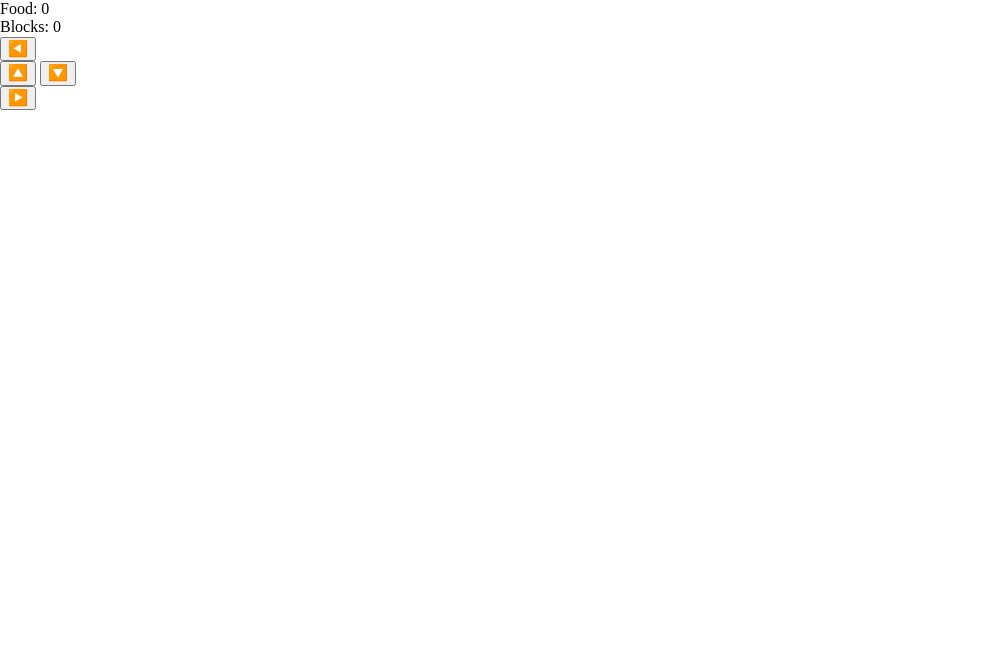
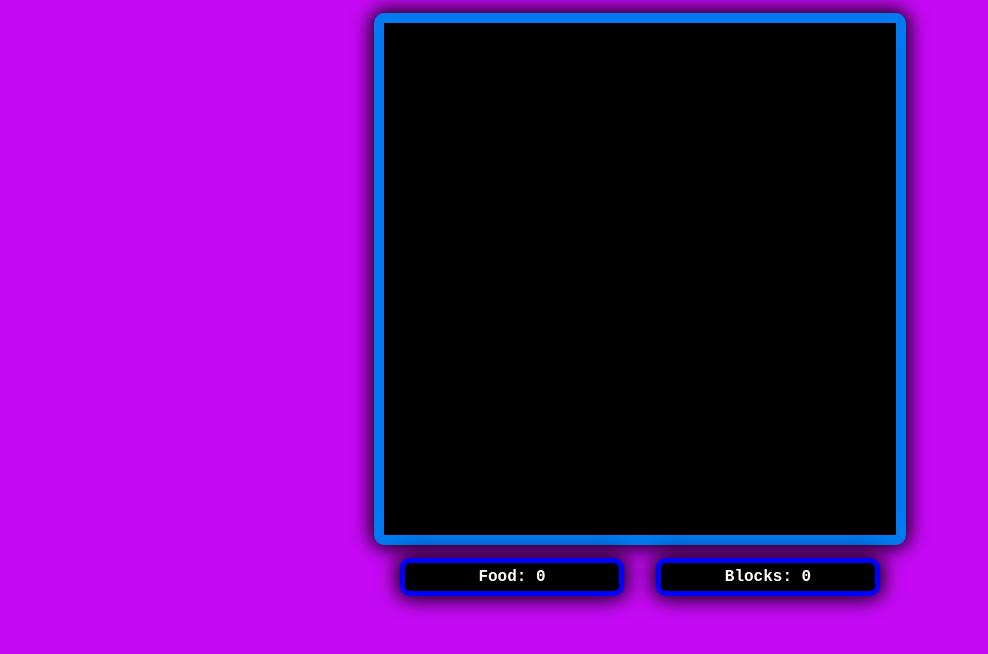
Before and after one commit to kokomoecode/snakeGame, a plain HTML site: page index.html in a window 1280 px wide. Shown: the whole page, without its empty margins (0-988 px from the left). Drawn offline with Linux system fonts and the light colour scheme.

Commit message:
second commit

```diff
--- a/css/style.css
+++ b/css/style.css
@@ -1,38 +1,57 @@
-/* Box Model Hack */
-* {
-     box-sizing: border-box;
+body {
+     background-color: rgb(198,9,245);
+     text-align: center;
 }
 
-/* Clear fix hack */
-.clearfix:after {
-     content: ".";
-     display: block;
-     clear: both;
-     visibility: hidden;
-     line-height: 0;
-     height: 0;
+#gameContainer{
+     width: 40vw;
+     height: 40vw;
+     margin: 1vw auto;
+     background-color: black;
+     border: solid 10px rgb(1,121,241);
+     border-radius: 10px;
+     box-shadow: 0px 0px 20px 3px black;
 }
 
-.clear {
-	clear: both;
+.gameBoardPixel {
+     width: 1vw;
+     height: 1vh;
+     border-radius: 10px;
+     float: left;
+     outline: 1px solid red;
 }
 
-/******************************************
-/* BASE STYLES
-/*******************************************/
-
-
-/******************************************
-/* LAYOUT
-/*******************************************/
-header {
-
+.food {
+     background-color: red;
+     box-shadow: 0 0 10px pink;
 }
 
-footer {
-
+.snakeBodyPixel{
+     background-color: green;
+     box-shadow: 0 0 5px lightgreen;
 }
 
-/******************************************
-/* ADDITIONAL STYLES
-/*******************************************/
+#scoreContainer{
+
+     width: 40vw;
+     display: flex;
+     margin: auto;
+     justify-content: space-around;
+}
+
+.scoreBoard{
+     font-family: 'Courier New', Courier, monospace;
+     font-weight: bold;
+     border-radius: 10px;
+     border: solid 5px blue;
+     background-color: black;
+     color: white;
+     display: inline-block;
+     padding: 5px;
+     width: 40%;
+     box-shadow: 0px 0px 20px 3px black;
+}
+
+#onScreenControllers{
+     display: none;
+}
```
Also changed, not shown: index.html (+1 -0 lines).
